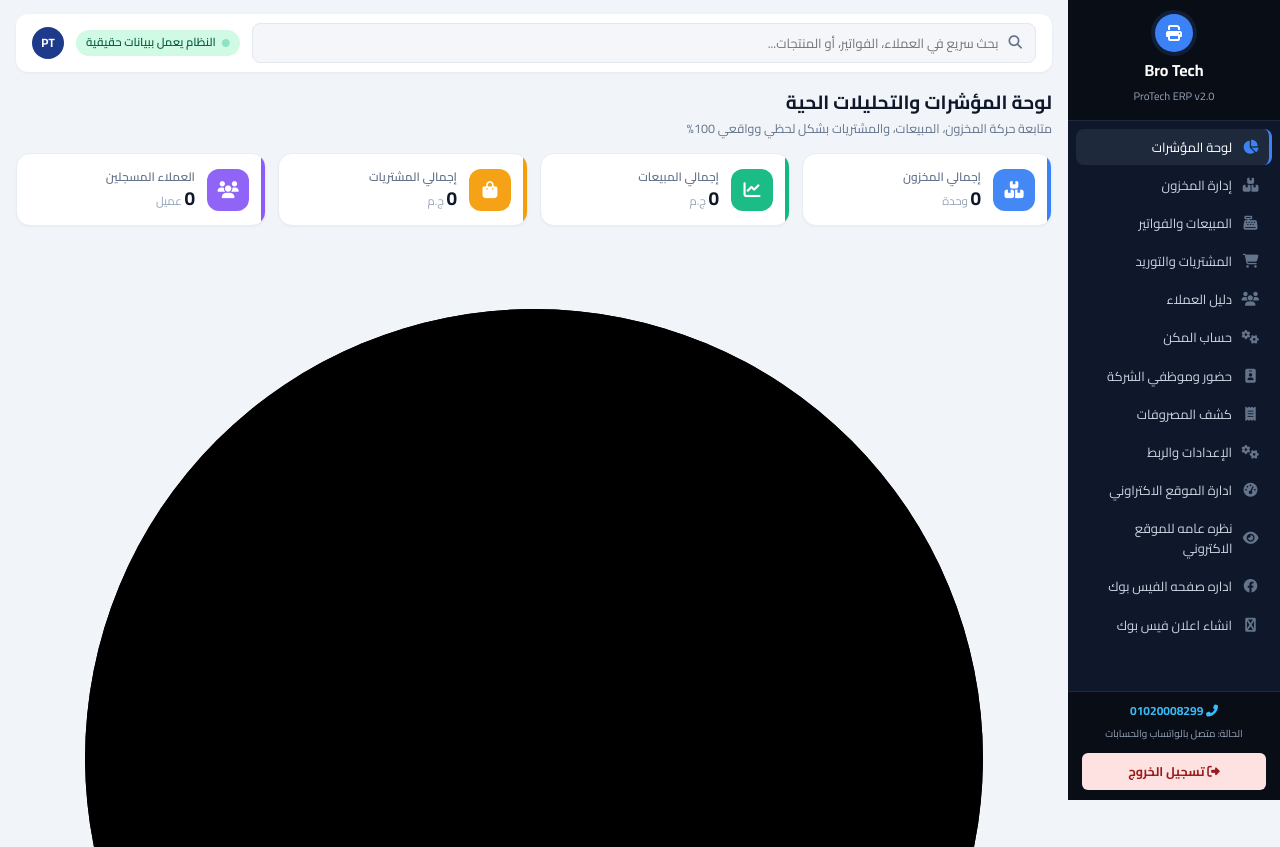
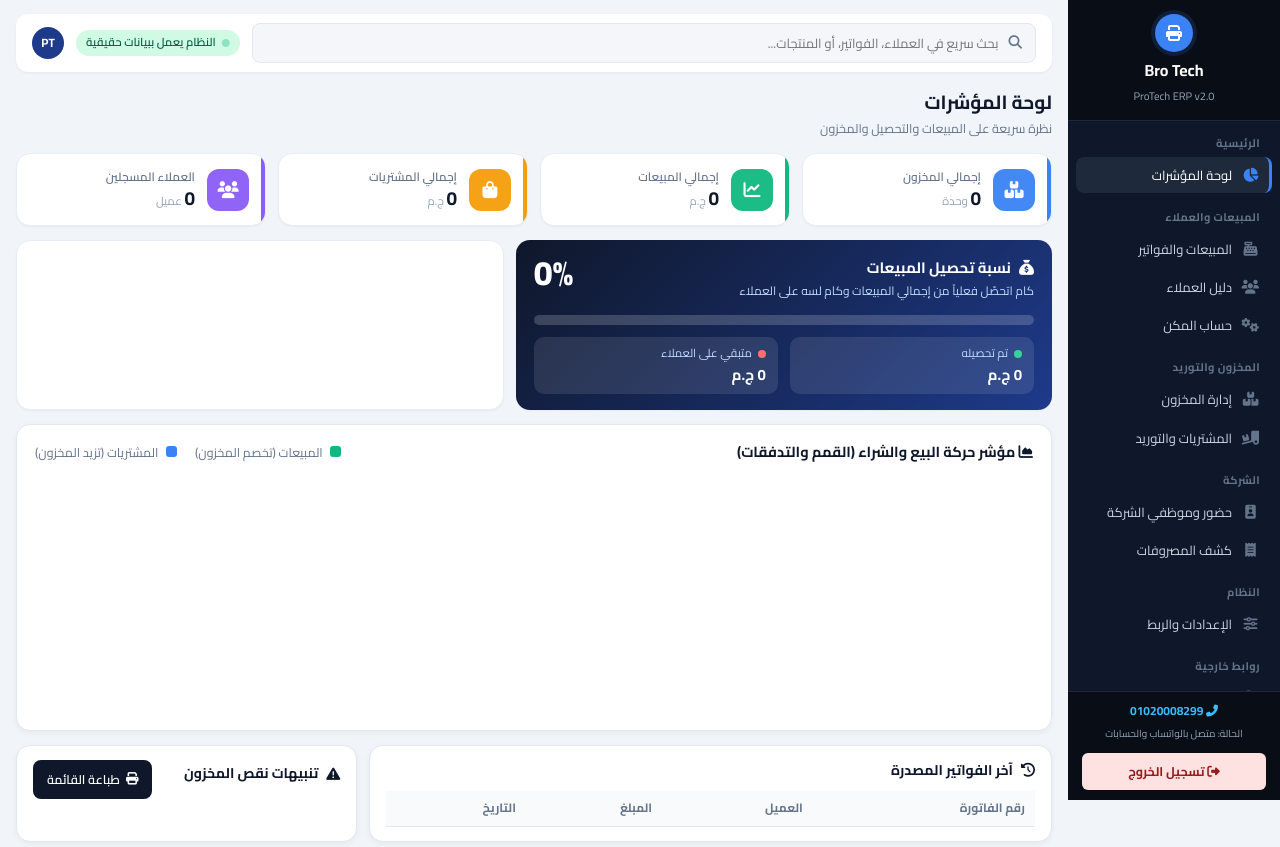
Before and after one commit to hmztzyadtarq-wq/pro-tech-sestem, a plain HTML site: page index.html in a window 1280 px wide. Shown: the top 847 px of the page. Drawn offline with nearby package versions, Linux system fonts and the light colour scheme; no server answers; sample sign-in values are in the browser's storage.

Commit message:
Update index.html

```diff
--- a/index.html
+++ b/index.html
@@ -6,6 +6,7 @@
     <title>نظام إدارة شركة برو تيك - ProTech ERP Dashboard</title>
     <link rel="stylesheet" href="style.css">
     <!-- Font Awesome Icons -->
+    <link rel="preconnect" href="https://fonts.googleapis.com"><link rel="preconnect" href="https://fonts.gstatic.com" crossorigin>
     <link rel="stylesheet" href="https://cdnjs.cloudflare.com/ajax/libs/font-awesome/6.4.0/css/all.min.css">
     <!-- Chart.js for real statistics and trends -->
     <script src="https://cdn.jsdelivr.net/npm/chart.js"></script>
@@ -69,20 +70,30 @@
                 <span>ProTech ERP v2.0</span>
             </div>
             <ul class="nav-links">
+                <li class="nav-section">الرئيسية</li>
                 <li class="active" onclick="switchTab('dashboard', this)"><i class="fas fa-chart-pie"></i> لوحة المؤشرات</li>
-                <li onclick="switchTab('inventory', this)"><i class="fas fa-boxes"></i> إدارة المخزون</li>
+
+                <li class="nav-section">المبيعات والعملاء</li>
                 <li onclick="switchTab('sales', this)"><i class="fas fa-cash-register"></i> المبيعات والفواتير</li>
-                <li onclick="switchTab('purchases', this)"><i class="fas fa-shopping-cart"></i> المشتريات والتوريد</li>
                 <li onclick="switchTab('customers', this)"><i class="fas fa-users"></i> دليل العملاء</li>
                 <li onclick="switchTab('machines', this)"><i class="fas fa-gears"></i> حساب المكن</li>
-                <!-- زرار إدارة الحضور والمرتبات في القائمة الجانبية -->
+
+                <li class="nav-section">المخزون والتوريد</li>
+                <li onclick="switchTab('inventory', this)"><i class="fas fa-boxes-stacked"></i> إدارة المخزون</li>
+                <li onclick="switchTab('purchases', this)"><i class="fas fa-truck-ramp-box"></i> المشتريات والتوريد</li>
+
+                <li class="nav-section">الشركة</li>
                 <li onclick="switchTab('expenses', this)"><i class="fas fa-id-badge"></i> حضور وموظفي الشركة</li>
                 <li onclick="switchTab('expenseSheet', this)"><i class="fas fa-receipt"></i> كشف المصروفات</li>
-                <li onclick="switchTab('settings', this)"><i class="fas fa-cogs"></i> الإعدادات والربط</li>
-                <li onclick="window.location.href='https://hmztzyadtarq-wq.github.io/pro-tech1.com/admin-videos.html'"><i class="fas fa-tachometer-alt"></i>  ادارة الموقع الاكتراوني </li>
-                <li onclick="window.location.href='https://hmztzyadtarq-wq.github.io/pro-tech1.com'"><i class="fas fa-eye"></i>  نظره عامه للموقع  الاكتروني  </li>
-                <li onclick="window.location.href='https://business.facebook.com/latest/home?asset_id=1984681641825368&nav_ref=profile_plus_lar_admin'"><i class="fab fa-facebook"></i>اداره صفحه الفيس بوك   </li>
-                <li onclick="window.location.href='https://www.facebook.com/ad_center/create/ad/?entry_point=www_pages_launchpoint&page_id=1984681641825368&locale=ar_AR'"><i class="fas fa-facebook"></i>  انشاء اعلان فيس بوك  </li>
+
+                <li class="nav-section">النظام</li>
+                <li onclick="switchTab('settings', this)"><i class="fas fa-sliders"></i> الإعدادات والربط</li>
+
+                <li class="nav-section">روابط خارجية</li>
+                <li class="ext" onclick="window.location.href='https://hmztzyadtarq-wq.github.io/pro-tech1.com/admin-videos.html'"><i class="fas fa-gauge-high"></i> إدارة الموقع الإلكتروني</li>
+                <li class="ext" onclick="window.location.href='https://hmztzyadtarq-wq.github.io/pro-tech1.com'"><i class="fas fa-eye"></i> نظرة عامة على الموقع</li>
+                <li class="ext" onclick="window.location.href='https://business.facebook.com/latest/home?asset_id=1984681641825368&nav_ref=profile_plus_lar_admin'"><i class="fab fa-facebook"></i> إدارة صفحة فيسبوك</li>
+                <li class="ext" onclick="window.location.href='https://www.facebook.com/ad_center/create/ad/?entry_point=www_pages_launchpoint&page_id=1984681641825368&locale=ar_AR'"><i class="fas fa-bullhorn"></i> إنشاء إعلان فيسبوك</li>
             </ul>
             <div class="sidebar-footer">
                 <p><i class="fas fa-phone-alt"></i> 01020008299</p>
@@ -114,8 +125,8 @@
             <!-- Dashboard Tab -->
             <section id="tab-dashboard" class="tab-content active">
                 <div class="page-header-title">
-                    <h1>لوحة المؤشرات والتحليلات الحية</h1>
-                    <p>متابعة حركة المخزون، المبيعات، والمشتريات بشكل لحظي وواقعي 100%</p>
+                    <h1>لوحة المؤشرات</h1>
+                    <p>نظرة سريعة على المبيعات والتحصيل والمخزون</p>
                 </div>
 
                 <!-- Quick Stat Cards -->
@@ -150,26 +161,23 @@
                     </div>
                 </div>
 
-                <!-- المؤشر الدائري: نسبة تحصيل المبيعات -->
-                <div class="gauge-card">
-                    <div class="gauge-visual">
-                        <svg viewBox="0 0 120 120" class="gauge-svg">
-                            <circle cx="60" cy="60" r="52" class="gauge-track"></circle>
-                            <circle cx="60" cy="60" r="52" class="gauge-progress" id="gaugeProgressCircle"></circle>
-                        </svg>
-                        <div class="gauge-center-text">
-                            <span id="gaugePercentText">0%</span>
-                            <small>نسبة التحصيل</small>
+                <!-- صف التحصيل + أعمار الديون -->
+                <div class="dash-row">
+                    <div class="collect-card">
+                        <div class="collect-top">
+                            <div>
+                                <h3><i class="fas fa-sack-dollar"></i> نسبة تحصيل المبيعات</h3>
+                                <p>كام اتحصّل فعلياً من إجمالي المبيعات وكام لسه على العملاء</p>
+                            </div>
+                            <div class="collect-pct" id="gaugePercentText">0%</div>
+                        </div>
+                        <div class="collect-bar"><i id="gaugeProgressCircle"></i></div>
+                        <div class="collect-nums">
+                            <div><span><i class="dot dot-green"></i> تم تحصيله</span><b id="gaugePaidAmount">0 ج.م</b></div>
+                            <div><span><i class="dot dot-red"></i> متبقي على العملاء</span><b id="gaugeRemainingAmount">0 ج.م</b></div>
                         </div>
                     </div>
-                    <div class="gauge-details">
-                        <h3><i class="fas fa-circle-notch"></i> نسبة تحصيل المبيعات</h3>
-                        <p>من إجمالي المبيعات المسجلة، كام اتحصّل فعلياً كاش وكام لسه متبقي على العملاء</p>
-                        <div class="gauge-legend-row">
-                            <span><i class="dot dot-green"></i> تم تحصيله: <b id="gaugePaidAmount">0 ج.م</b></span>
-                            <span><i class="dot dot-red"></i> متبقي على العملاء: <b id="gaugeRemainingAmount">0 ج.م</b></span>
-                        </div>
-                    </div>
+                    <div class="aging-dash" id="dashAging"></div>
                 </div>
 
                 <!-- Large Analytics Chart Section -->
```
